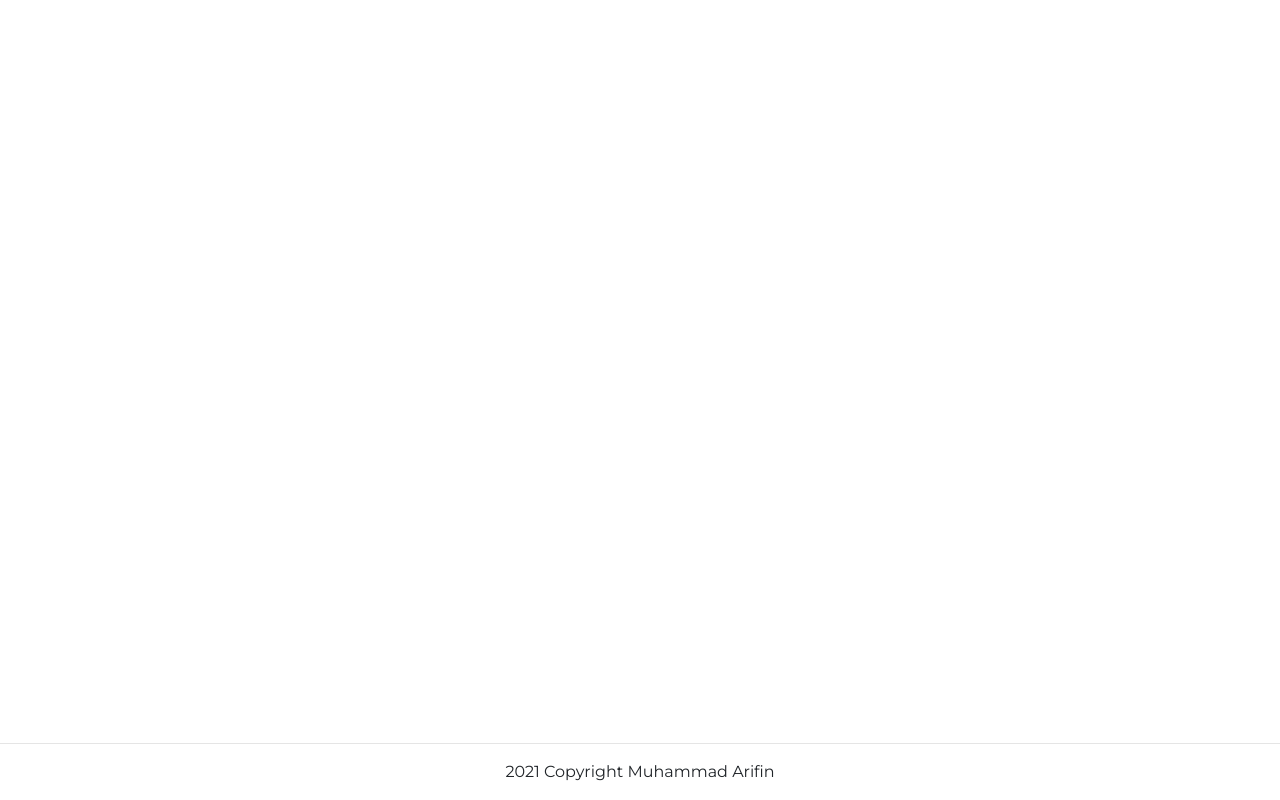
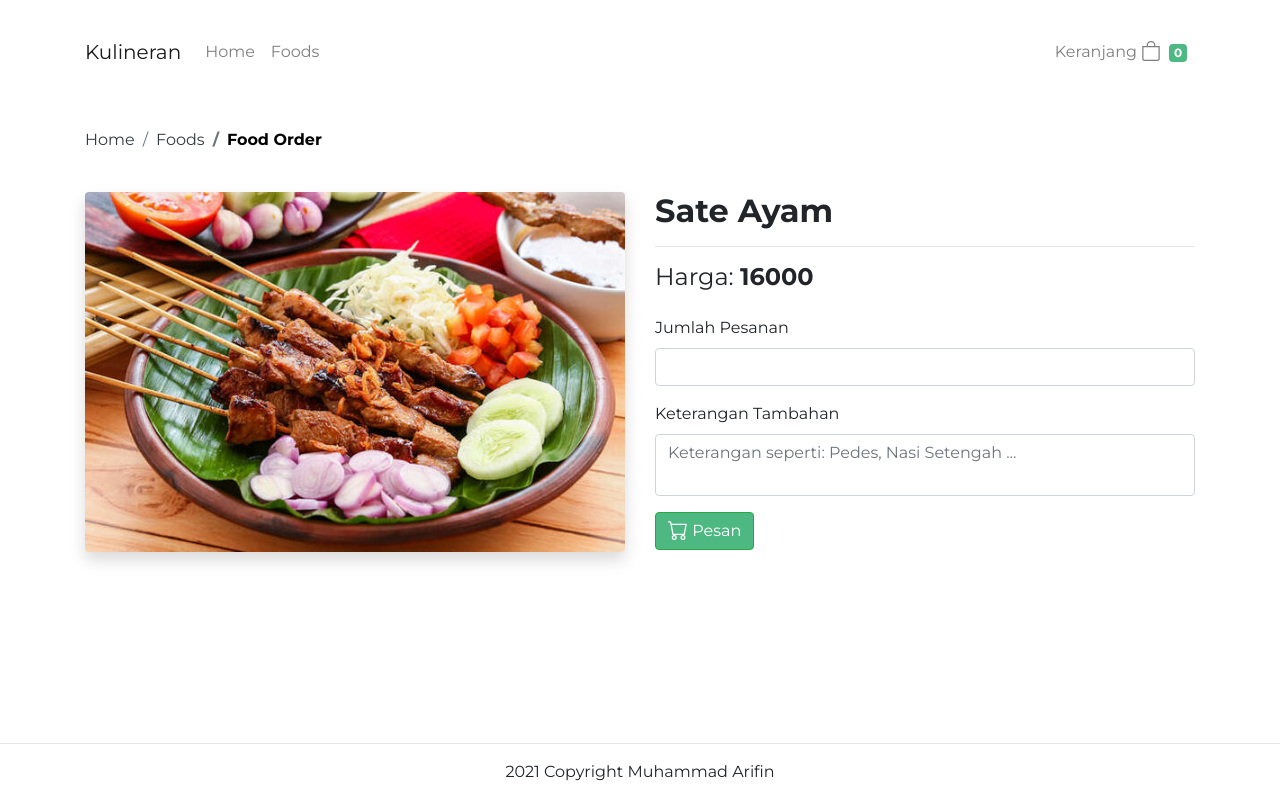
Before and after one commit to ifindev/kulineran-app, a Vue app: page /foods/1 in a window 1280 px wide. Built offline with nearby package versions, Linux system fonts and the light colour scheme; data requests are answered from the project's data file.

Commit message:
Add FoodDetail page

```diff
--- a/src/App.vue
+++ b/src/App.vue
@@ -1,5 +1,6 @@
 <template>
   <div id="app" class="d-flex flex-column min-vh-100">
+    <Navbar />
     <router-view />
     <Footer />
   </div>
@@ -7,8 +8,11 @@
 
 <script>
 import Footer from '@/components/Footer.vue';
+import Navbar from '@/components/Navbar.vue';
+
 export default {
   components: {
+    Navbar,
     Footer,
   },
 };
--- a/src/assets/css/main.css
+++ b/src/assets/css/main.css
@@ -29,6 +29,20 @@
   object-fit: cover;
 }
 
+.breadcrumb {
+  background-color: transparent;
+  padding: 0;
+}
+
+.breadcrumb-item.active {
+  font-weight: bold;
+  color: #000;
+}
+
+textarea {
+  resize: none;
+}
+
 @media (max-width: 580px) {
   .card-img-top {
     height: 50vw;
--- a/src/components/CardProduct.vue
+++ b/src/components/CardProduct.vue
@@ -9,10 +9,13 @@
       <h5 class="card-title">{{ product.nama }}</h5>
       <p class="card-text">Harga: Rp. {{ product.harga }}</p>
       <div class="mt-auto">
-        <a href="#" class="mt-auto btn btn-success">
+        <router-link
+          :to="'/foods/' + product.id"
+          class="mt-auto btn btn-success"
+        >
           <b-icon-cart></b-icon-cart>
           Pesan
-        </a>
+        </router-link>
       </div>
     </div>
   </div>
--- a/src/router/index.js
+++ b/src/router/index.js
@@ -2,6 +2,7 @@ import Vue from 'vue';
 import VueRouter from 'vue-router';
 import Home from '../views/Home.vue';
 import Foods from '../views/Foods.vue';
+import FoodDetail from '../views/FoodDetail.vue';
 
 Vue.use(VueRouter);
 
@@ -15,6 +16,11 @@ const routes = [
     path: '/foods',
     name: 'Foods',
     component: Foods,
+  },
+  {
+    path: '/foods/:id',
+    name: 'FoodDetail',
+    component: FoodDetail,
   },
   {
     path: '/about',
--- /dev/null
+++ b/src/views/FoodDetail.vue
@@ -0,0 +1,93 @@
+<template>
+  <div class="container">
+    <!-- <h1>Food Detail {{ $route.params.id }}</h1> -->
+
+    <!-- Breadcrumb -->
+    <div class="row mt-5">
+      <div class="col">
+        <nav aria-label="breadcrumb">
+          <ol class="breadcrumb">
+            <li class="breadcrumb-item">
+              <router-link to="/" class="text-dark">Home</router-link>
+            </li>
+            <li class="breadcrumb-item">
+              <router-link to="/foods" class="text-dark">Foods</router-link>
+            </li>
+            <li class="breadcrumb-item active" aria-current="page">
+              Food Order
+            </li>
+          </ol>
+        </nav>
+      </div>
+    </div>
+
+    <!-- food detail -->
+    <div class="row mt-4">
+      <div class="col-md-6">
+        <img
+          :src="'../assets/img/' + product.gambar"
+          class="mb-3 img-fluid shadow rounded"
+          alt=""
+        />
+      </div>
+      <div class="col-md-6">
+        <h2>
+          <strong>{{ product.nama }}</strong>
+        </h2>
+        <hr />
+        <h4>
+          Harga: <strong>{{ product.harga }}</strong>
+        </h4>
+        <form class="mt-4">
+          <div class="form-group">
+            <label for="jumlah_pesanan">Jumlah Pesanan</label>
+            <input type="number" class="form-control" id="jumlah_pesanan" />
+          </div>
+          <div class="form-group">
+            <label for="keterangan">Keterangan Tambahan</label>
+            <textarea
+              type="text"
+              class="form-control"
+              id="keterangan"
+              placeholder="Keterangan seperti: Pedes, Nasi Setengah ..."
+            >
+            </textarea>
+          </div>
+
+          <button type="submit" class="btn btn-success">
+            <b-icon-cart></b-icon-cart>
+            Pesan
+          </button>
+        </form>
+      </div>
+    </div>
+  </div>
+</template>
+
+<script>
+import axios from 'axios';
+
+export default {
+  name: 'FoodDetail',
+  data() {
+    return {
+      product: [],
+    };
+  },
+
+  methods: {
+    setProduct: function(data) {
+      this.product = data;
+    },
+  },
+
+  mounted() {
+    axios
+      .get('http://localhost:3000/products/' + this.$route.params.id)
+      .then((response) => this.setProduct(response.data))
+      .catch((error) => console.log('Gagal: ', error));
+  },
+};
+</script>
+
+<style></style>
--- a/src/views/Foods.vue
+++ b/src/views/Foods.vue
@@ -1,6 +1,5 @@
 <template>
   <div>
-    <Navbar />
     <div class="container">
       <div class="row mt-4">
         <div class="col">
@@ -44,13 +43,11 @@
 
 <script>
 import CardProduct from '@/components/CardProduct.vue';
-import Navbar from '@/components/Navbar.vue';
 import axios from 'axios';
 
 export default {
   name: 'Foods',
   components: {
-    Navbar,
     CardProduct,
   },
   data() {
--- a/src/views/Home.vue
+++ b/src/views/Home.vue
@@ -1,9 +1,7 @@
 <template>
   <div class="home">
-    <Navbar />
     <div class="container">
       <Hero />
-
       <div class="row mt-5">
         <div class="col">
           <h2>Best <strong>Foods</strong></h2>
@@ -33,7 +31,6 @@
 <script>
 // @ is an alias to /src
 import CardProduct from '@/components/CardProduct.vue';
-import Navbar from '@/components/Navbar.vue';
 import Hero from '@/components/Hero.vue';
 import axios from 'axios';
 
@@ -41,7 +38,6 @@ export default {
   name: 'Home',
 
   components: {
-    Navbar,
     Hero,
     CardProduct,
   },
```
